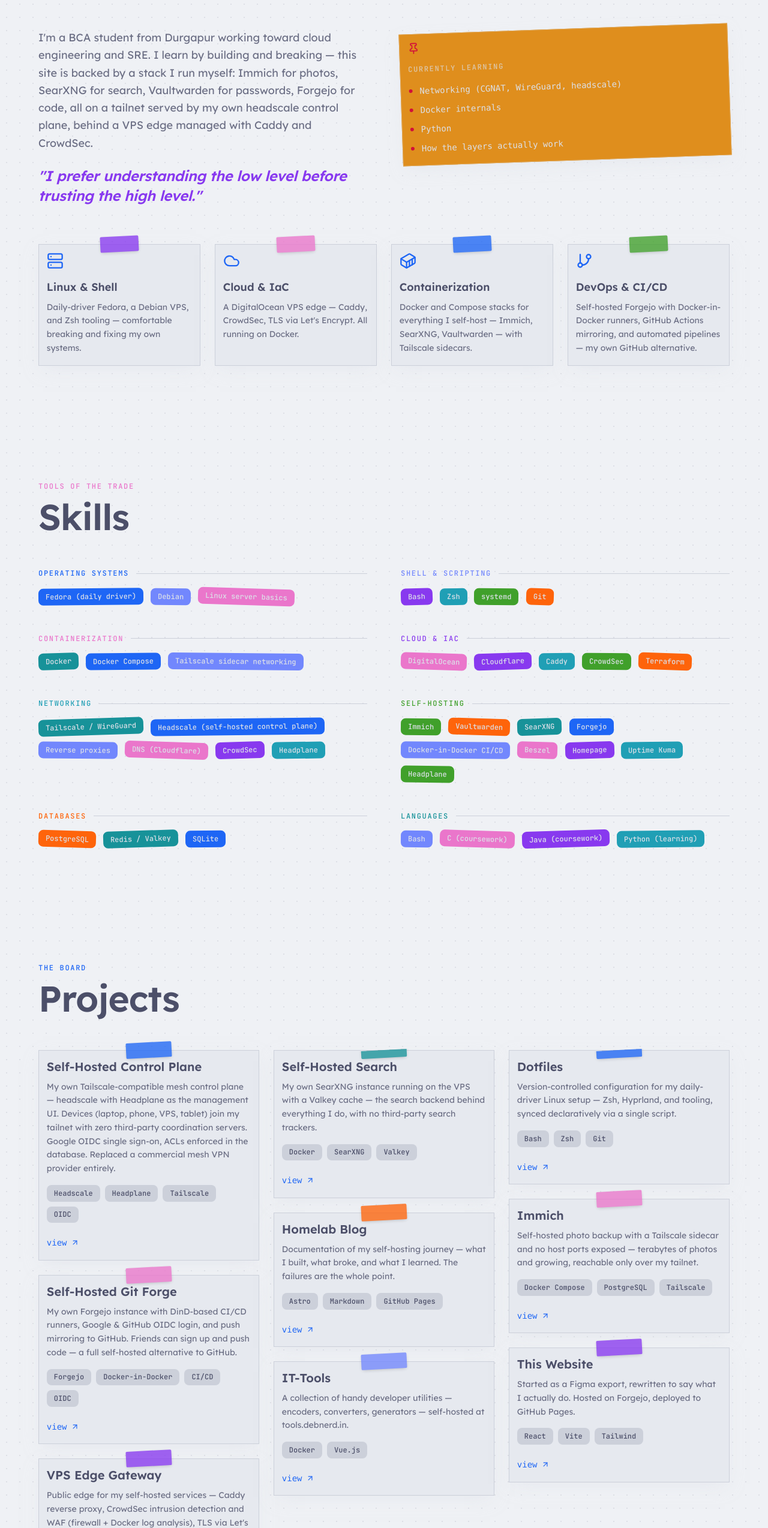
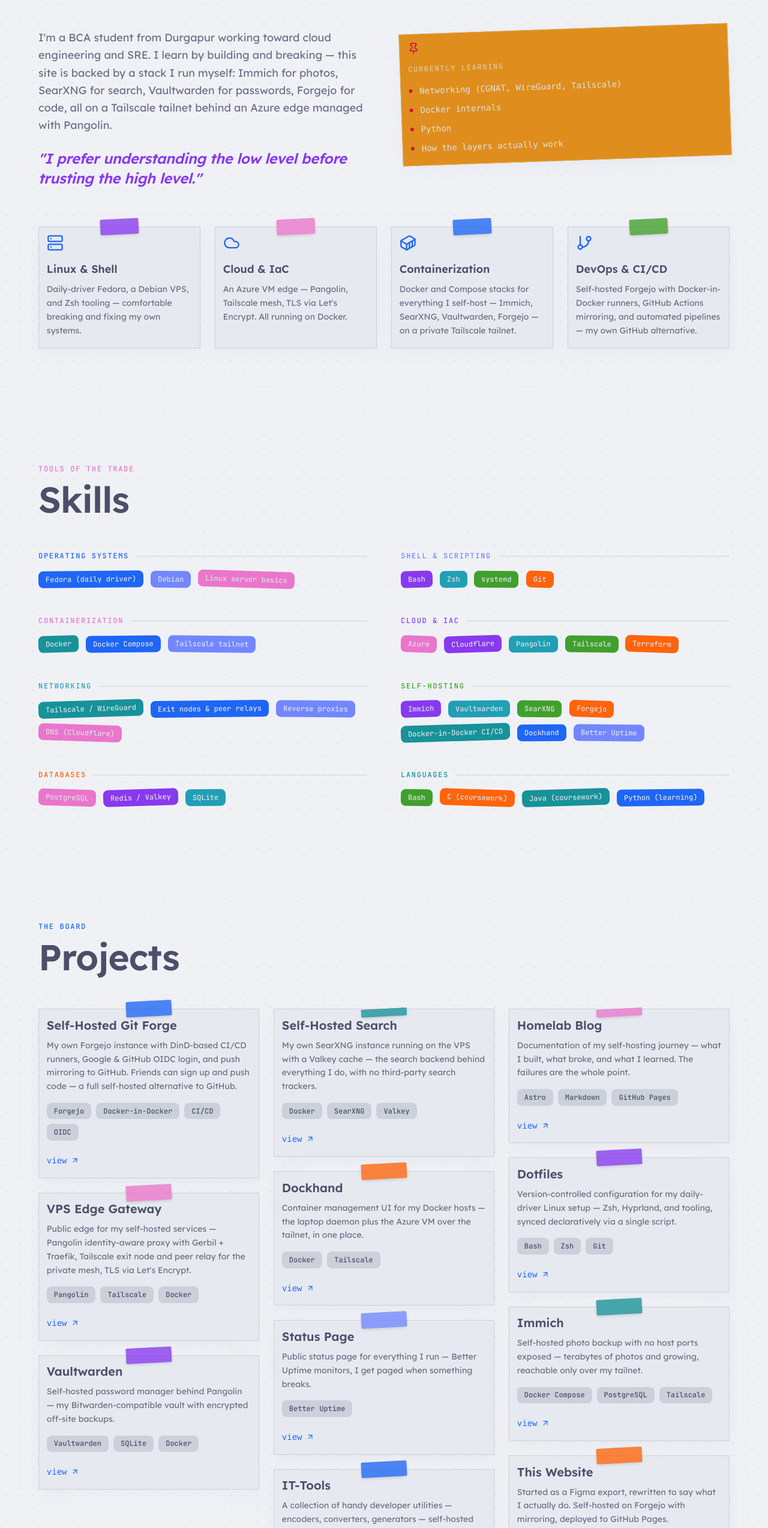
Before and after one commit to D3B-0x0/D3B-0x0.github.io, a React (Vite) app: page / in a window 1280 px wide. Shown: the part 994-3542 px from the top of the page at 60% size. Built offline with nearby package versions, Linux system fonts and the light colour scheme.

Commit message:
fix: replace headscale card with Pangolin stack, update links and skills

```diff
--- a/src/app/components/About.tsx
+++ b/src/app/components/About.tsx
@@ -34,12 +34,12 @@
     {
       icon: Cloud,
       title: "Cloud & IaC",
-      description: "A DigitalOcean VPS edge — Caddy, CrowdSec, TLS via Let's Encrypt. All running on Docker.",
+      description: "An Azure VM edge — Pangolin, Tailscale mesh, TLS via Let's Encrypt. All running on Docker.",
     },
     {
       icon: Container,
       title: "Containerization",
-      description: "Docker and Compose stacks for everything I self-host — Immich, SearXNG, Vaultwarden — with Tailscale sidecars.",
+      description: "Docker and Compose stacks for everything I self-host — Immich, SearXNG, Vaultwarden, Forgejo — on a private Tailscale tailnet.",
     },
     {
       icon: GitBranch,
@@ -72,8 +72,8 @@
               I'm a BCA student from Durgapur working toward cloud engineering and SRE. I
               learn by building and breaking — this site is backed by a stack I run
               myself: Immich for photos, SearXNG for search, Vaultwarden for passwords,
-              Forgejo for code, all on a tailnet served by my own headscale control plane,
-              behind a VPS edge managed with Caddy and CrowdSec.
+              Forgejo for code, all on a Tailscale tailnet behind an Azure edge managed
+              with Pangolin.
             </p>
             <p className="display italic text-2xl leading-snug" style={{ color: "var(--ctp-mauve)" }}>
               "I prefer understanding the low level before trusting the high level."
@@ -99,7 +99,7 @@
               </p>
               <ul className="space-y-3 font-mono text-sm" style={{ color: "var(--ctp-crust)" }}>
                 {[
-                  "Networking (CGNAT, WireGuard, headscale)",
+                  "Networking (CGNAT, WireGuard, Tailscale)",
                   "Docker internals",
                   "Python",
                   "How the layers actually work",
--- a/src/app/components/Skills.tsx
+++ b/src/app/components/Skills.tsx
@@ -46,19 +46,19 @@
     },
     {
       category: "Containerization",
-      skills: ["Docker", "Docker Compose", "Tailscale sidecar networking"],
+      skills: ["Docker", "Docker Compose", "Tailscale tailnet"],
     },
     {
       category: "Cloud & IaC",
-      skills: ["DigitalOcean", "Cloudflare", "Caddy", "CrowdSec", "Terraform"],
+      skills: ["Azure", "Cloudflare", "Pangolin", "Tailscale", "Terraform"],
     },
     {
       category: "Networking",
-      skills: ["Tailscale / WireGuard", "Headscale (self-hosted control plane)", "Reverse proxies", "DNS (Cloudflare)", "CrowdSec", "Headplane"],
+      skills: ["Tailscale / WireGuard", "Exit nodes & peer relays", "Reverse proxies", "DNS (Cloudflare)"],
     },
     {
       category: "Self-Hosting",
-      skills: ["Immich", "Vaultwarden", "SearXNG", "Forgejo", "Docker-in-Docker CI/CD", "Beszel", "Homepage", "Uptime Kuma", "Headplane"],
+      skills: ["Immich", "Vaultwarden", "SearXNG", "Forgejo", "Docker-in-Docker CI/CD", "Dockhand", "Better Uptime"],
     },
     {
       category: "Databases",
--- a/src/config.ts
+++ b/src/config.ts
@@ -7,28 +7,46 @@
   domain: "aboutme.debnerd.in",
   projects: [
     {
-      title: "Self-Hosted Control Plane",
-      description: "My own Tailscale-compatible mesh control plane — headscale with Headplane as the management UI. Devices (laptop, phone, VPS, tablet) join my tailnet with zero third-party coordination servers. Google OIDC single sign-on, ACLs enforced in the database. Replaced a commercial mesh VPN provider entirely.",
-      tech: ["Headscale", "Headplane", "Tailscale", "OIDC"],
-      link: "https://headscale.debnerd.in",
-    },
-    {
       title: "Self-Hosted Git Forge",
       description: "My own Forgejo instance with DinD-based CI/CD runners, Google & GitHub OIDC login, and push mirroring to GitHub. Friends can sign up and push code — a full self-hosted alternative to GitHub.",
       tech: ["Forgejo", "Docker-in-Docker", "CI/CD", "OIDC"],
-      link: "https://git.debnerd.in",
+      link: "https://git.cloud.debnerd.in",
     },
     {
       title: "VPS Edge Gateway",
-      description: "Public edge for my self-hosted services — Caddy reverse proxy, CrowdSec intrusion detection and WAF (firewall + Docker log analysis), TLS via Let's Encrypt.",
-      tech: ["Docker", "Caddy", "CrowdSec"],
-      link: "https://blog.debnerd.in",
+      description: "Public edge for my self-hosted services — Pangolin identity-aware proxy with Gerbil + Traefik, Tailscale exit node and peer relay for the private mesh, TLS via Let's Encrypt.",
+      tech: ["Pangolin", "Tailscale", "Docker"],
+      link: "https://pangolin.debnerd.in",
+    },
+    {
+      title: "Vaultwarden",
+      description: "Self-hosted password manager behind Pangolin — my Bitwarden-compatible vault with encrypted off-site backups.",
+      tech: ["Vaultwarden", "SQLite", "Docker"],
+      link: "https://vault.cloud.debnerd.in",
     },
     {
       title: "Self-Hosted Search",
       description: "My own SearXNG instance running on the VPS with a Valkey cache — the search backend behind everything I do, with no third-party search trackers.",
       tech: ["Docker", "SearXNG", "Valkey"],
-      link: "https://searx.debnerd.in",
+      link: "https://searx.cloud.debnerd.in",
+    },
+    {
+      title: "Dockhand",
+      description: "Container management UI for my Docker hosts — the laptop daemon plus the Azure VM over the tailnet, in one place.",
+      tech: ["Docker", "Tailscale"],
+      link: "https://dockhand.cloud.debnerd.in",
+    },
+    {
+      title: "Status Page",
+      description: "Public status page for everything I run — Better Uptime monitors, I get paged when something breaks.",
+      tech: ["Better Uptime"],
+      link: "https://uptime.debnerd.in",
+    },
+    {
+      title: "IT-Tools",
+      description: "A collection of handy developer utilities — encoders, converters, generators — self-hosted behind Pangolin.",
+      tech: ["Docker", "Vue.js"],
+      link: "https://tools.cloud.debnerd.in",
     },
     {
       title: "Homelab Blog",
@@ -37,28 +55,22 @@
       link: "https://blog.debnerd.in/",
     },
     {
-      title: "IT-Tools",
-      description: "A collection of handy developer utilities — encoders, converters, generators — self-hosted at tools.debnerd.in.",
-      tech: ["Docker", "Vue.js"],
-      link: "https://tools.debnerd.in",
-    },
-    {
       title: "Dotfiles",
       description: "Version-controlled configuration for my daily-driver Linux setup — Zsh, Hyprland, and tooling, synced declaratively via a single script.",
       tech: ["Bash", "Zsh", "Git"],
-      link: "https://git.debnerd.in/d3b/dotfiles",
+      link: "https://github.com/D3B-0x0/dotfiles",
     },
     {
       title: "Immich",
-      description: "Self-hosted photo backup with a Tailscale sidecar and no host ports exposed — terabytes of photos and growing, reachable only over my tailnet.",
+      description: "Self-hosted photo backup with no host ports exposed — terabytes of photos and growing, reachable only over my tailnet.",
       tech: ["Docker Compose", "PostgreSQL", "Tailscale"],
       link: "https://blog.debnerd.in",
     },
     {
       title: "This Website",
-      description: "Started as a Figma export, rewritten to say what I actually do. Hosted on Forgejo, deployed to GitHub Pages.",
+      description: "Started as a Figma export, rewritten to say what I actually do. Self-hosted on Forgejo with mirroring, deployed to GitHub Pages.",
       tech: ["React", "Vite", "Tailwind"],
-      link: "https://git.debnerd.in/d3b/website",
+      link: "https://git.cloud.debnerd.in/d3b/website",
     },
   ],
 }
```
